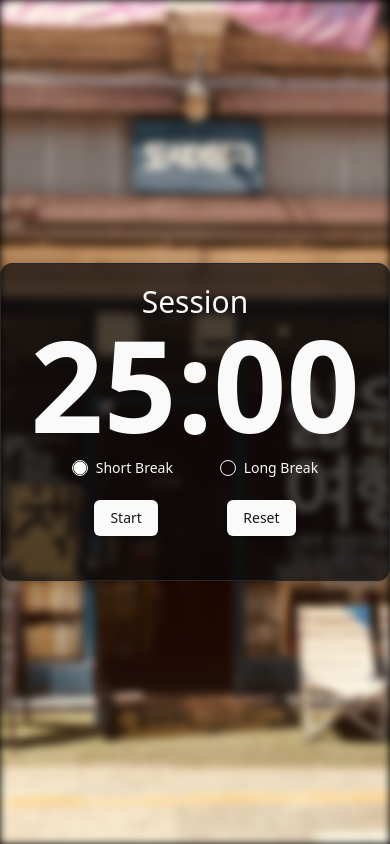
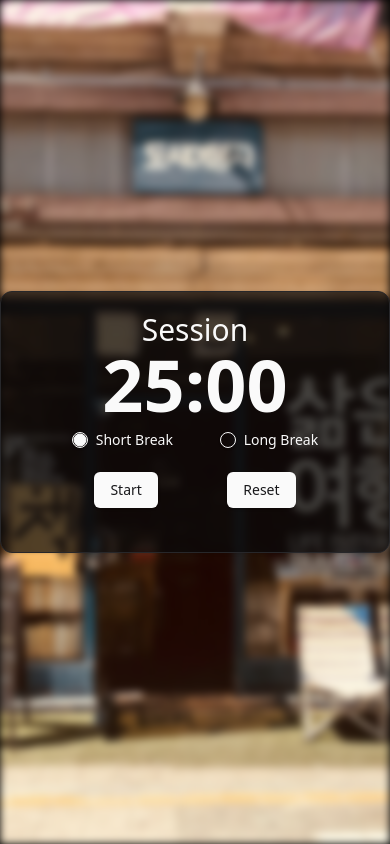
Before and after one commit to M3MONs/pomodoro, a React (Vite) app: page / in a window 390 px wide. Built offline with nearby package versions, Linux system fonts and the light colour scheme.

Commit message:
Update PomodoroTimer component to improve responsive text size for better readability

```diff
--- a/src/components/molecules/PomodoroTimer/PomodoroTimer.tsx
+++ b/src/components/molecules/PomodoroTimer/PomodoroTimer.tsx
@@ -57,7 +57,7 @@ const PomodoroTimer = () => {
     >
       <CardContent>
         <h2 className="text-center text-3xl">{clockObject.status}</h2>
-        <h1 className="text-center text-9xl font-bold">
+        <h1 className="text-center md:text-9xl text-7xl font-bold">
           {formatTime(clockObject.time)}
         </h1>
         <TimerRadioGroup
```
